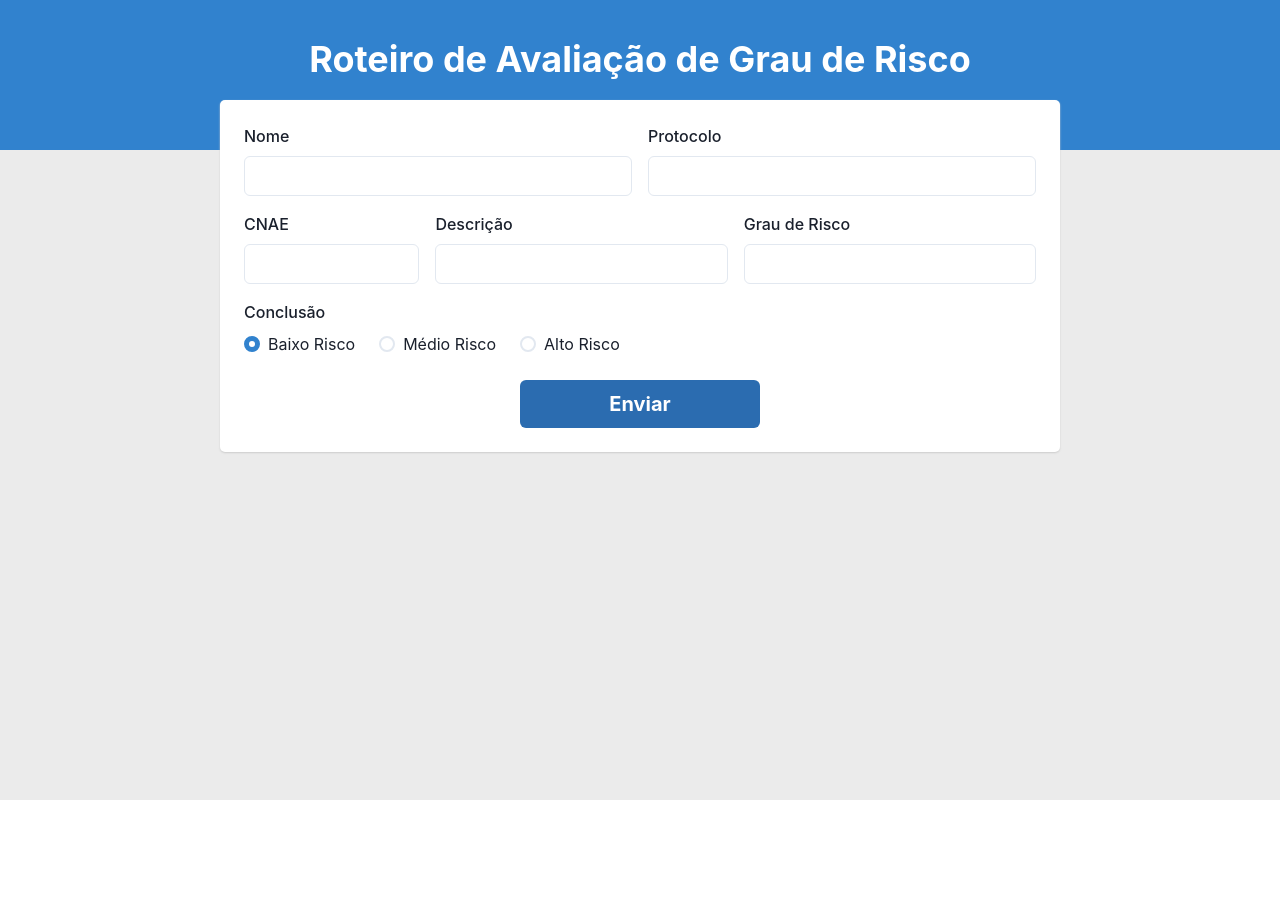
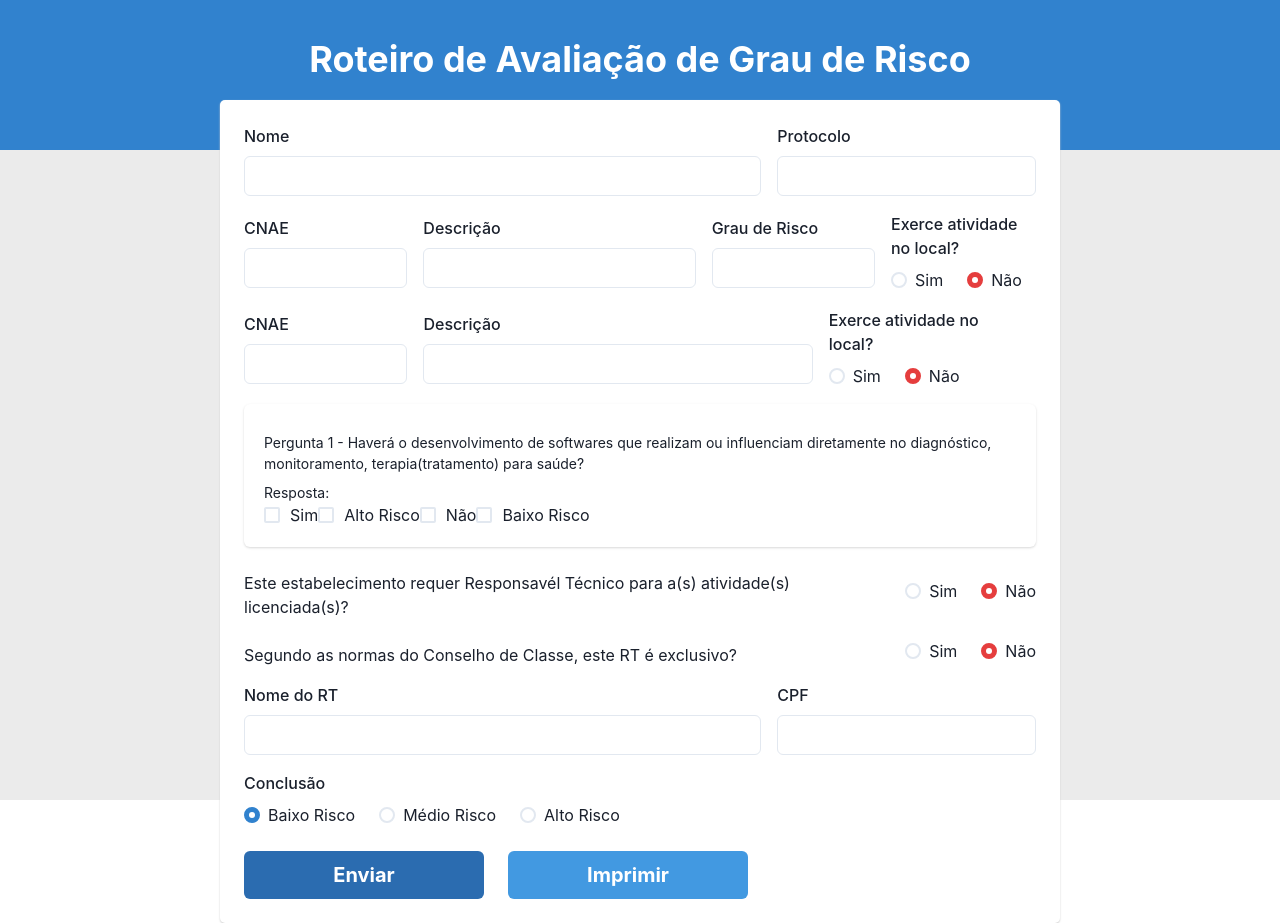
Before and after one commit to mrodrigochaves/roteiro-front-end, a React (Create React App) app: page / in a window 1280 px wide. Before the commit the page ends 800 px from the top, so only its background shows below. Built offline with nearby package versions, Linux system fonts and the light colour scheme.

Commit message:
conlcusão da tela de cadastro

```diff
--- a/src/components/Forms/index.js
+++ b/src/components/Forms/index.js
@@ -7,6 +7,10 @@ import {
   RadioGroup,
   Radio,
   Button,
+  Card,
+  CardBody,
+  Text,
+  Checkbox
 } from "@chakra-ui/react";
 
 export function Forms() {
@@ -17,25 +21,108 @@ export function Forms() {
           <FormLabel htmlFor="nome">Nome </FormLabel>
           <Input id="name" />
         </Box>
-        <Box w="100%">
+        <Box w="50%">
           <FormLabel htmlFor="nome">Protocolo </FormLabel>
-          <Input id="number" />
+          <Input id="protocol" />
         </Box>
       </HStack>
       <HStack spacing="4">
-      <Box w="30%">
+        <Box w="30%">
           <FormLabel htmlFor="natural">CNAE</FormLabel>
-          <Input id="number" />
+          <Input id="cnae" />
         </Box>
         <Box w="50%">
           <FormLabel htmlFor="nome">Descrição </FormLabel>
           <Input id="description" />
         </Box>
-        <Box w="50%">
+        <Box w="30%">
           <FormLabel htmlFor="nome">Grau de Risco </FormLabel>
           <Input id="grau" />
         </Box>
-
+        <Box>
+          <FormLabel>Exerce atividade no local?</FormLabel>
+          <RadioGroup defaultValue='no'>
+            <HStack spacing='24px'>
+              <Radio value='yes'>Sim</Radio>
+              <Radio colorScheme='red' value='no'>Não</Radio>
+            </HStack>
+          </RadioGroup>
+        </Box>
+      </HStack>
+      <HStack spacing="4">
+        <Box w="21%">
+          <FormLabel htmlFor="natural">CNAE</FormLabel>
+          <Input id="cnae" />
+        </Box>
+        <Box w="50%">
+          <FormLabel htmlFor="nome">Descrição </FormLabel>
+          <Input id="description" />
+        </Box>
+        <Box>
+          <FormLabel>Exerce atividade no local?</FormLabel>
+          <RadioGroup defaultValue='no'>
+            <HStack spacing='24px'>
+              <Radio value='yes'>Sim</Radio>
+              <Radio colorScheme='red' value='no'>Não</Radio>
+            </HStack>
+          </RadioGroup>
+        </Box>
+      </HStack>
+      <HStack>
+        <Card spacing={[2, 5]} direction={['column', 'row']}>
+          <CardBody>
+            <Text pt='2' fontSize='sm'>Pergunta 1 - Haverá o desenvolvimento de softwares que realizam ou influenciam diretamente no diagnóstico, monitoramento, terapia(tratamento) para saúde? </Text>
+            <Text pt='2' fontSize='sm'>Resposta: </Text>
+            <Checkbox spacing='10px' size='md' colorScheme='blue' >
+              Sim
+            </Checkbox>
+            <Checkbox spacing='10px' size='md' colorScheme='blue' >
+              Alto Risco
+            </Checkbox>
+            <Checkbox spacing='10px' size='md' colorScheme='blue' >
+              Não
+            </Checkbox>
+            <Checkbox spacing='10px' size='md' colorScheme='blue' >
+              Baixo Risco
+            </Checkbox>
+          </CardBody>
+        </Card>
+      </HStack>
+      <HStack>
+        <Box w="100%">
+          <Text pt='2' fontSize='md'>Este estabelecimento requer Responsavél Técnico para a(s) atividade(s) licenciada(s)?</Text>
+        </Box>
+        <Box>
+          <RadioGroup defaultValue='no'>
+            <HStack spacing='24px'>
+              <Radio value='yes'>Sim</Radio>
+              <Radio colorScheme='red' value='no'>Não</Radio>
+            </HStack>
+          </RadioGroup>
+        </Box>
+      </HStack>
+      <HStack>
+        <Box w="100%">
+          <Text pt='2' fontSize='md'>Segundo as normas do Conselho de Classe, este RT é exclusivo?</Text>
+        </Box>
+        <Box>
+          <RadioGroup defaultValue='no'>
+            <HStack spacing='24px'>
+              <Radio value='yes'>Sim</Radio>
+              <Radio colorScheme='red' value='no'>Não</Radio>
+            </HStack>
+          </RadioGroup>
+        </Box>
+      </HStack>
+      <HStack spacing="4">
+        <Box w="100%">
+          <FormLabel htmlFor="nome">Nome do RT </FormLabel>
+          <Input id="name_rt" />
+        </Box>
+        <Box w="50%">
+          <FormLabel htmlFor="nome">CPF </FormLabel>
+          <Input id="cpf" />
+        </Box>
       </HStack>
       <HStack spacing="4">
         <Box w="100%">
@@ -49,7 +136,8 @@ export function Forms() {
           </RadioGroup>
         </Box>
       </HStack>
-      <HStack justify="center">
+      <HStack direction='row'  spacing='24px'>
+        <Box>
         <Button
           w={240}
           p="6"
@@ -63,7 +151,23 @@ export function Forms() {
         >
           Enviar
         </Button>
+        </Box>
+        <Box>
+        <Button
+          w={240}
+          p="6"
+          type="submit"
+          bg="blue.400"
+          color="white"
+          fontWeight="bold"
+          fontSize="xl"
+          mt="2"
+          _hover={{ bg: "blue.700" }}
+        >
+          Imprimir
+        </Button>
+        </Box>
       </HStack>
-    </FormControl>
+    </FormControl >
   )
 }
```
